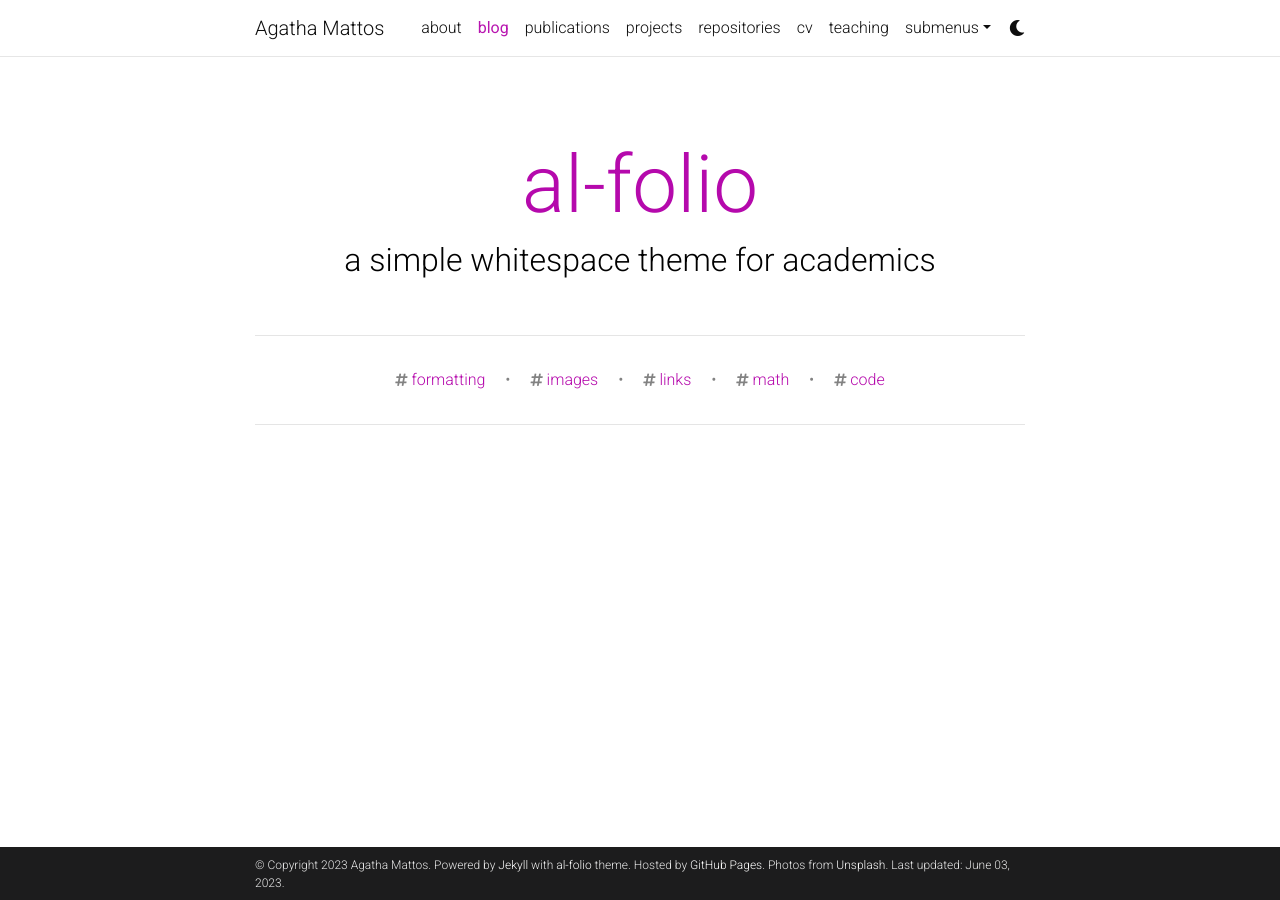
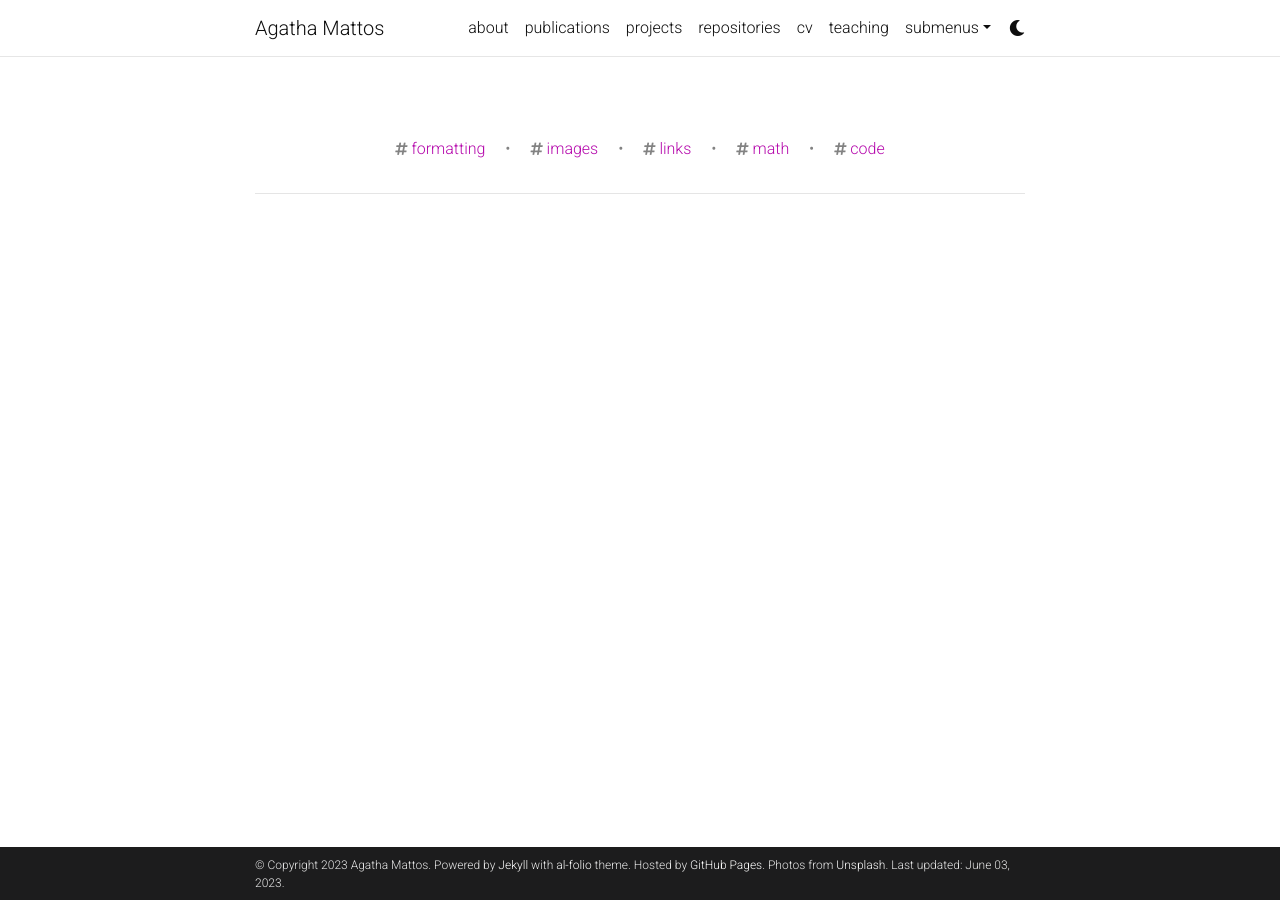
Before and after one commit to agathamattos/agathamattos.github.io, a Jekyll site: the page built from blog/index.html, in a window 1280 px wide. Built offline with Jekyll 4.4.1, drawn with Linux system fonts in a browser that asks for light colours; comment, search, counter and statistics services are not loaded; a style sheet for code colours, icons or effects is not loaded.

Commit message:
Removed blog and announcements/latest posts

```diff
--- a/_config.yml
+++ b/_config.yml
@@ -122,9 +122,9 @@
 # Blog
 # -----------------------------------------------------------------------------
 
-blog_name: al-folio # blog_name will be displayed in your blog page
-blog_nav_title: blog # your blog must have a title for it to be displayed in the nav bar
-blog_description: a simple whitespace theme for academics
+blog_name: # blog_name will be displayed in your blog page
+blog_nav_title: # your blog must have a title for it to be displayed in the nav bar
+blog_description:
 permalink: /blog/:year/:title/
 
 # Pagination
@@ -176,15 +176,15 @@
     output: true
     permalink: /projects/:path/
 
-announcements:
-  enabled: true
-  scrollable: true # adds a vertical scroll bar if there are more than 3 news items
-  limit: 5 # leave blank to include all the news in the `_news` folder
+# announcements:
+#   enabled: true
+#   scrollable: true # adds a vertical scroll bar if there are more than 3 news items
+#   limit: 5 # leave blank to include all the news in the `_news` folder
 
-latest_posts:
-  enabled: true
-  scrollable: true # adds a vertical scroll bar if there are more than 3 new posts items
-  limit: 3 # leave blank to include all the blog posts
+# latest_posts:
+#   enabled: true
+#   scrollable: true # adds a vertical scroll bar if there are more than 3 new posts items
+#   limit: 3 # leave blank to include all the blog posts
 
 # -----------------------------------------------------------------------------
 # Jekyll settings
```
